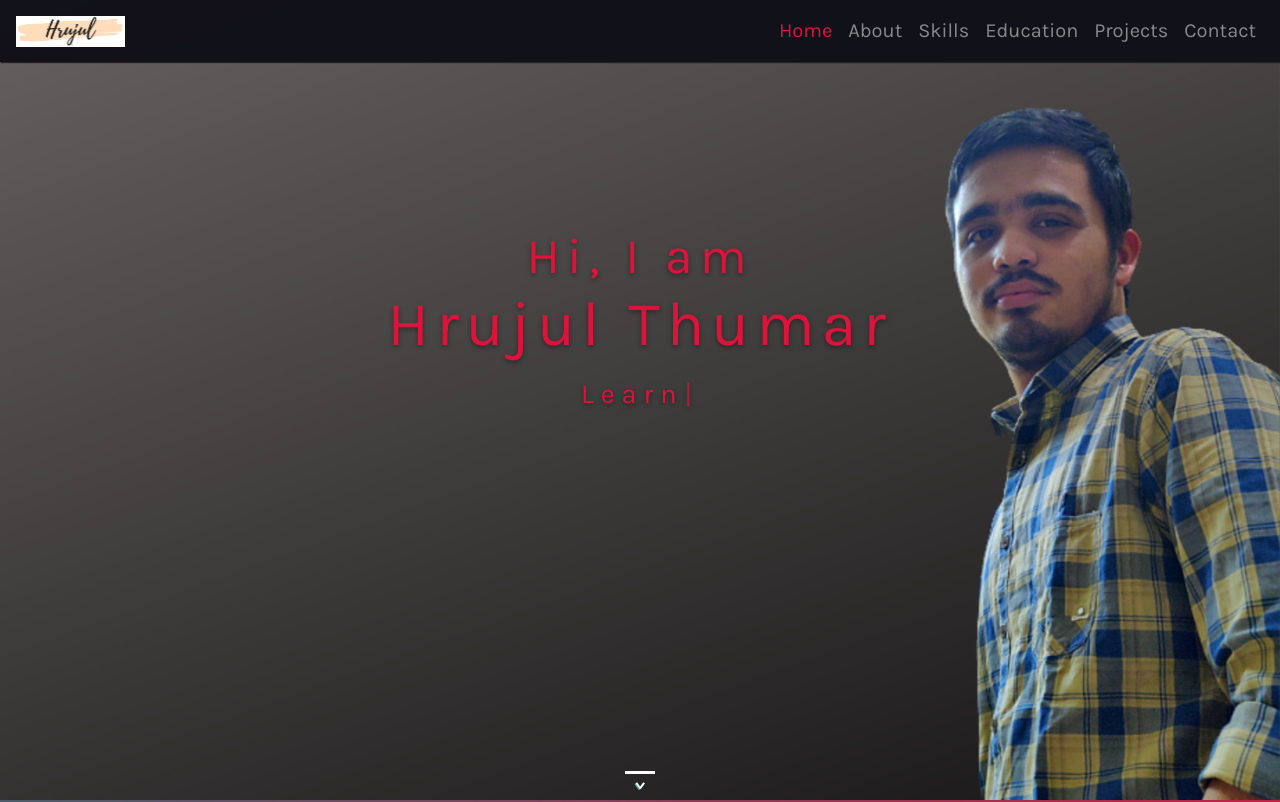
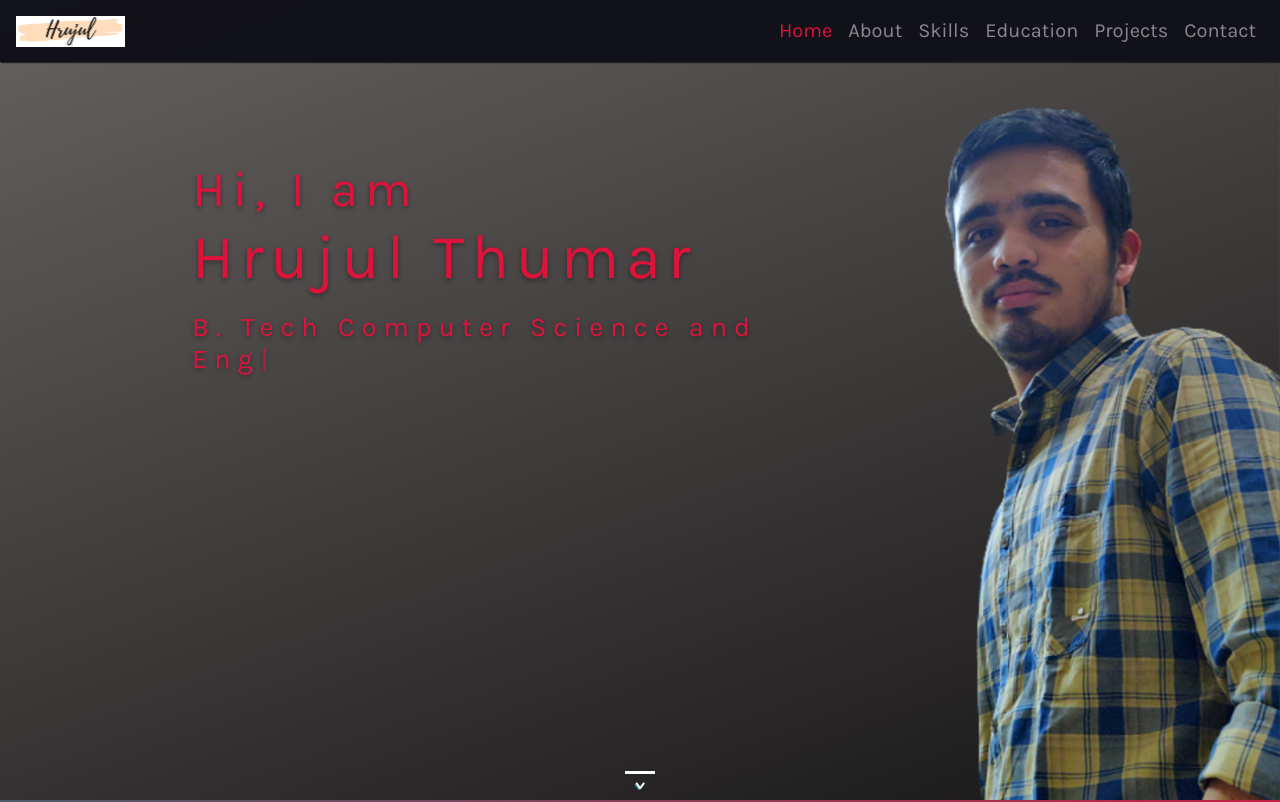
Before and after one commit to HrujulThumar22/reactportfolio, a React (Create React App) app: page / in a window 1280 px wide. Shown: the top 802 px of the page. Built offline with nearby package versions, Linux system fonts and the light colour scheme.

Commit message:
home page updated

```diff
--- a/src/components/scroll-down-component/scrollDown.jsx
+++ b/src/components/scroll-down-component/scrollDown.jsx
@@ -16,13 +16,16 @@ const MyScroll = styled.div`
     cursor: pointer;
     transform: rotate(90deg);
   }
+  a{
+    color:#fff
+  }
 `;
 
 const ScrollDown = () => {
   return (
     <MyScroll>
       <div className="turn">
-        <span> &gt; </span>
+        <span><a href="#about"> &gt; </a></span>
       </div>
     </MyScroll>
   );
--- a/src/components/titleMesssage/titlemessage.jsx
+++ b/src/components/titleMesssage/titlemessage.jsx
@@ -4,11 +4,10 @@ import styled from "styled-components";
 
 const MyTitleMessage = styled.h1`
   position: absolute;
-  width: 100%;
-  top: 22rem;
+  width: 50%;
+  top: 10rem;
   z-index: 1;
-  margin-top: -125px;
-  text-align: center;
+  margin-left:15%;
   strong {
     font-size: 1.25em;
   }
@@ -31,7 +30,7 @@ const TitleMessage = () => (
   <MyTitleMessage>
     <div className="titleMessage">
       <div className="heading">
-        <div className="main text-center mb-3">
+        <div className="main mb-3">
           Hi, I am
           <br />
           <span>
@@ -41,7 +40,7 @@ const TitleMessage = () => (
         <div className="sub">
           <Typewriter
             options={{
-              strings: ["Web Developer", "Coach", "Learner"],
+              strings: ["UnderGrad Student","B. Tech Computer Science and Engineering","Upcoming summer intern at Deuteche bank."],
               autoStart: true,
               loop: true,
               delay: 50
```
